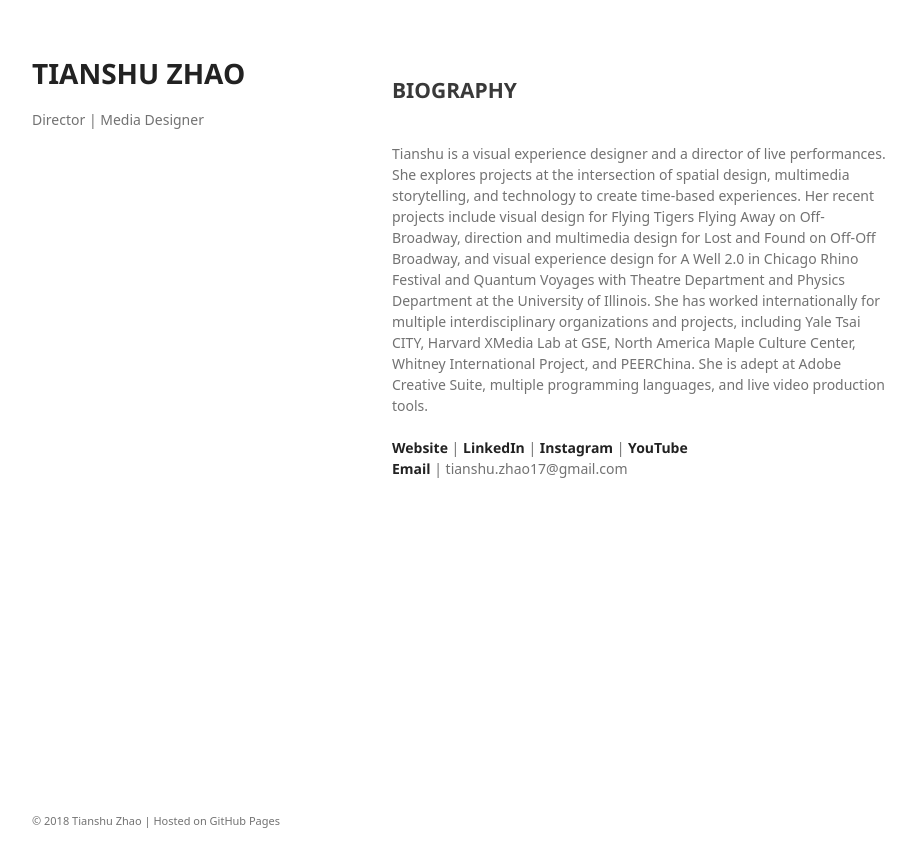
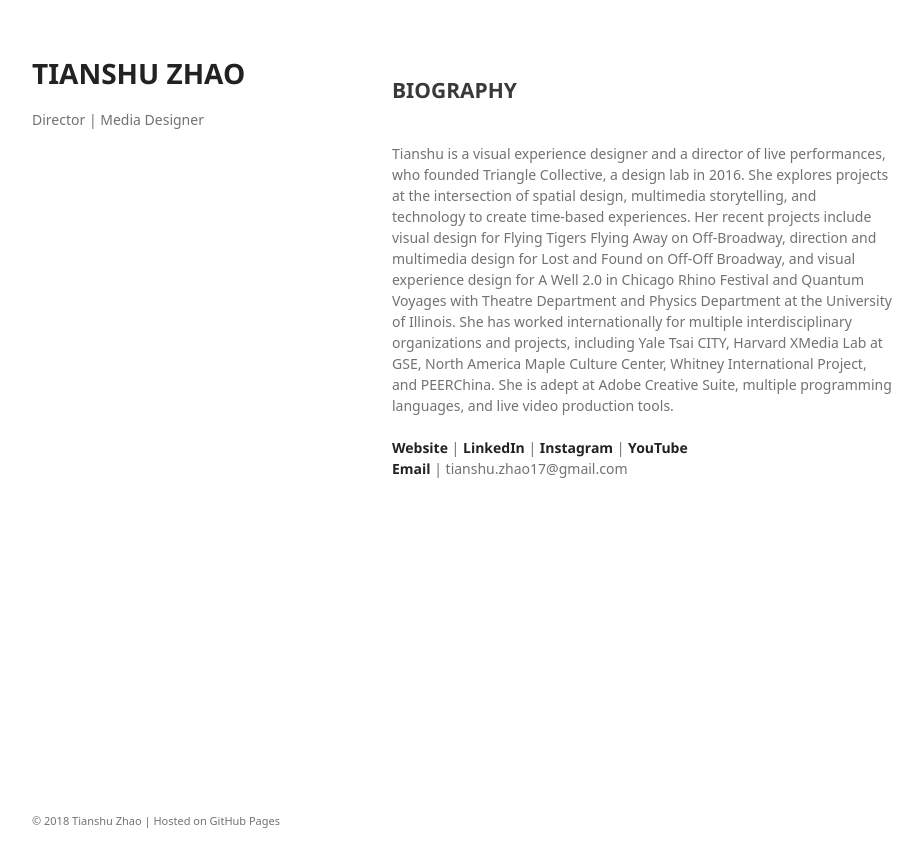
Before and after one commit to tianshu-z/tianshu-z.github.io, a Jekyll site: the page built from biography.html, in a window 1280 px wide. Shown: the top 867 px of the page, without its empty margins (178-1100 px from the left). Built offline with Jekyll 4.4.1, drawn with Linux system fonts in a browser that asks for light colours; some web fonts are replaced.

Commit message:
Update biography.html

```diff
--- a/biography.html
+++ b/biography.html
@@ -15,8 +15,7 @@
     <h2>BIOGRAPHY</h2>
   <br>
 
-Tianshu is a visual experience designer and a director of live performances. She explores projects at the intersection of spatial design, multimedia storytelling, and technology to create time-based experiences. Her recent projects include visual design for Flying Tigers Flying Away on Off-Broadway, direction and multimedia design for Lost and Found on Off-Off Broadway, and visual experience design for A Well 2.0 in Chicago Rhino Festival and Quantum Voyages with Theatre Department and Physics Department at the University of Illinois. She has worked internationally for multiple interdisciplinary organizations and projects, including Yale Tsai CITY, Harvard XMedia Lab at GSE, North America Maple Culture Center, Whitney International Project, and PEERChina. She is adept at Adobe Creative Suite, multiple programming languages, and live video production tools.
-
+Tianshu is a visual experience designer and a director of live performances, who founded Triangle Collective, a design lab in 2016. She explores projects at the intersection of spatial design, multimedia storytelling, and technology to create time-based experiences. Her recent projects include visual design for Flying Tigers Flying Away on Off-Broadway, direction and multimedia design for Lost and Found on Off-Off Broadway, and visual experience design for A Well 2.0 in Chicago Rhino Festival and Quantum Voyages with Theatre Department and Physics Department at the University of Illinois. She has worked internationally for multiple interdisciplinary organizations and projects, including Yale Tsai CITY, Harvard XMedia Lab at GSE, North America Maple Culture Center, Whitney International Project, and PEERChina. She is adept at Adobe Creative Suite, multiple programming languages, and live video production tools.
     <br>
 <br>
 
```
